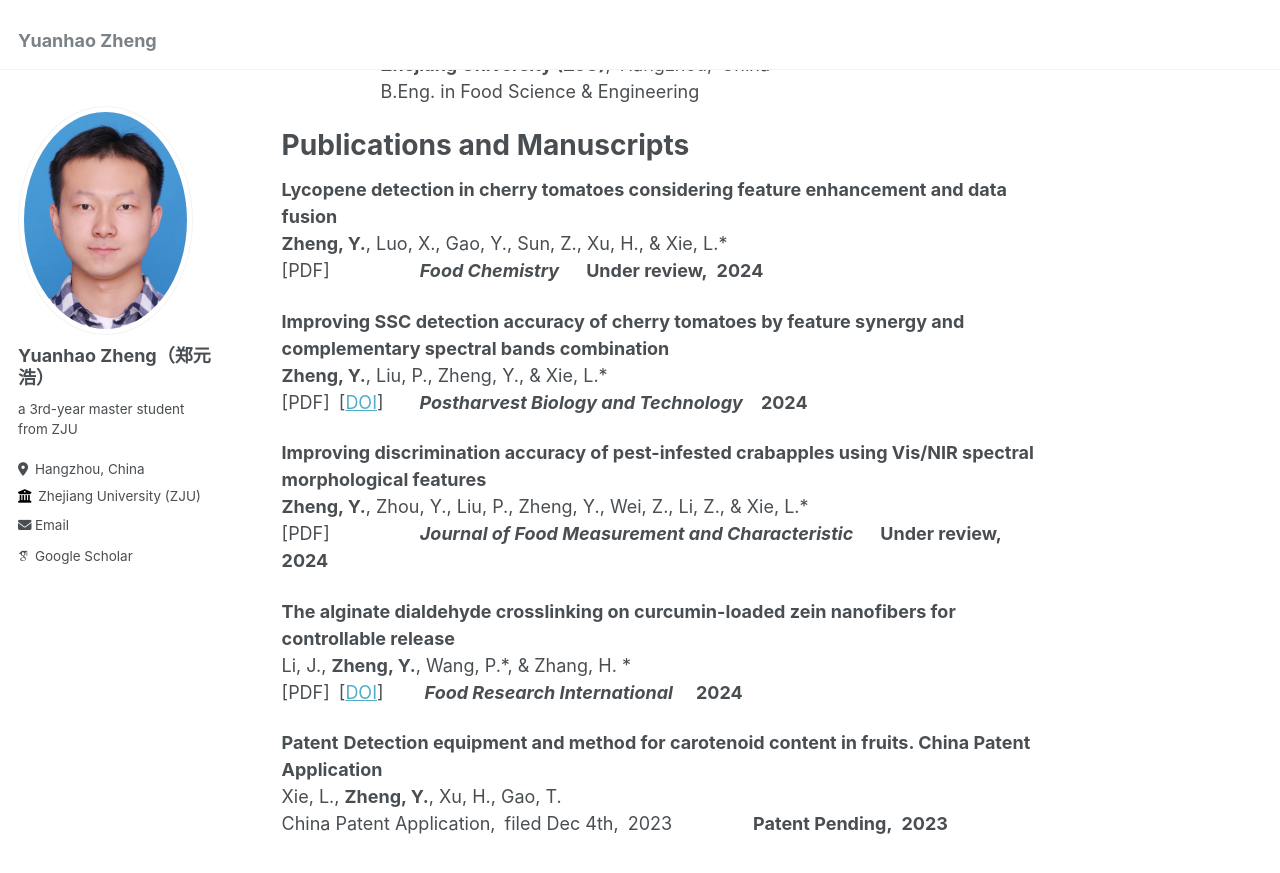
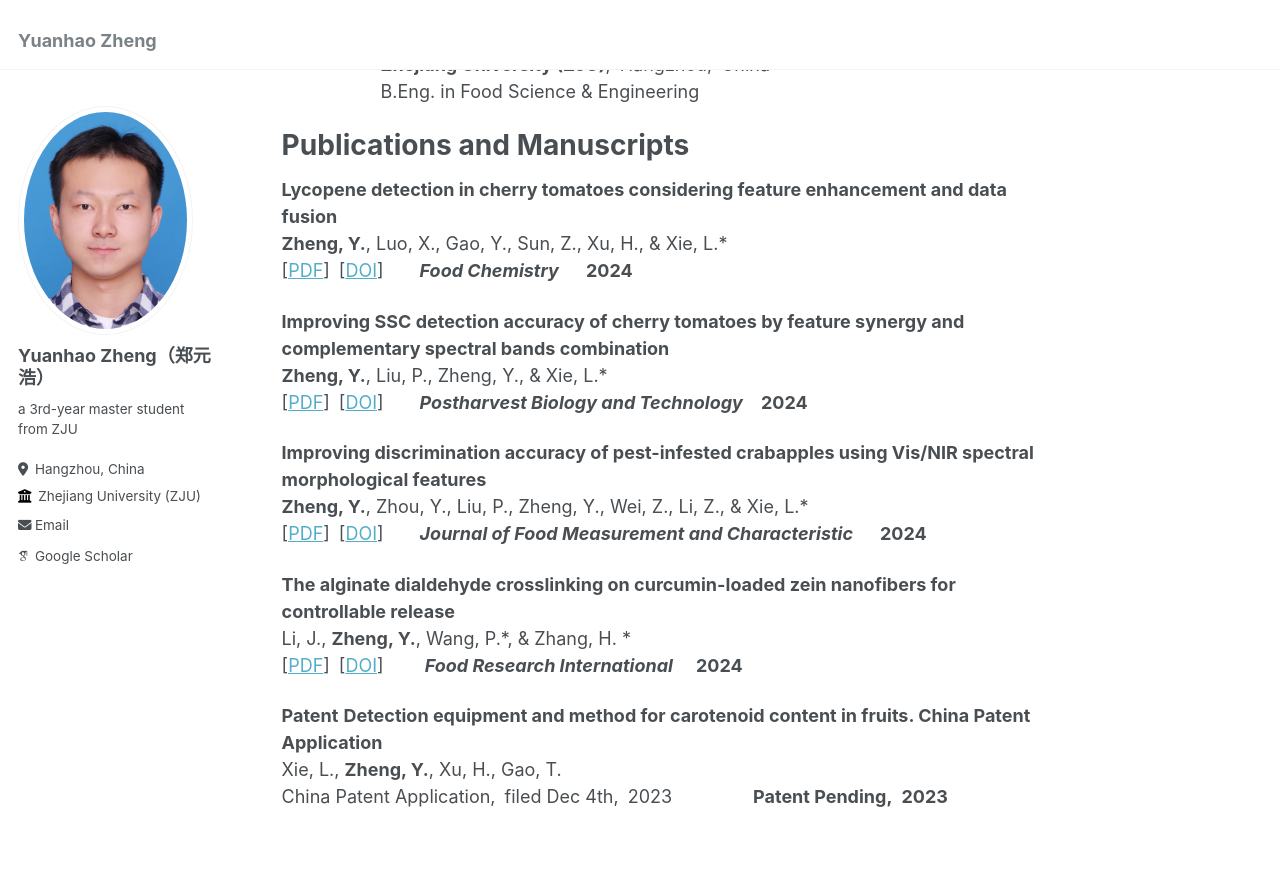
Before and after one commit to Zheng-Yuanhao/Zheng-Yuanhao.github.io, a Jekyll site: the page built from _pages/about.md, in a window 1280 px wide and 900 px high, scrolled down 593 px. Shown: the top 873 px of the window. Built offline with Jekyll 4.4.1, drawn with Linux system fonts in a browser that asks for light colours; some web fonts are replaced.

Commit message:
Update about.md

```diff
--- a/_pages/about.md
+++ b/_pages/about.md
@@ -32,22 +32,22 @@ Publications and Manuscripts
 
 **Lycopene detection in cherry tomatoes considering feature enhancement and data fusion**<br>
 **Zheng, Y.**, Luo, X., Gao, Y., Sun, Z., Xu, H., & Xie, L.*  <br>
-[PDF]&ensp;&ensp;&ensp;&ensp;&ensp;&ensp;&ensp;&ensp;&ensp;&ensp;***Food Chemistry***&ensp;&ensp;&ensp;**Under review,&ensp;2024**
+[[PDF](../files/Lycopene detection in cherry tomatoes with feature enhancement and data fusion.pdf)]&ensp;[[DOI](https://doi.org/10.1016/j.foodchem.2024.141183)]&ensp;&ensp;&ensp;&ensp;***Food Chemistry***&ensp;&ensp;&ensp;**2024**
 
 
 **Improving SSC detection accuracy of cherry tomatoes by feature synergy and complementary spectral bands combination**<br>
 **Zheng, Y.**, Liu, P., Zheng, Y., & Xie, L.*  <br>
-[PDF]&ensp;[[DOI](https://doi.org/10.1016/j.postharvbio.2024.112922)]&ensp;&ensp;&ensp;&ensp;***Postharvest Biology and Technology***&ensp;&ensp;**2024**
+[[PDF](../files/Improving SSC detection accuracy of cherry tomatoes by feature synergy and complementary spectral bands combination.pdf)]&ensp;[[DOI](https://doi.org/10.1016/j.postharvbio.2024.112922)]&ensp;&ensp;&ensp;&ensp;***Postharvest Biology and Technology***&ensp;&ensp;**2024**
 
 
 **Improving discrimination accuracy of pest-infested crabapples using Vis/NIR spectral morphological features**<br>
 **Zheng, Y.**, Zhou, Y., Liu, P., Zheng, Y., Wei, Z., Li, Z., & Xie, L.*  <br>
-[PDF]&ensp;&ensp;&ensp;&ensp;&ensp;&ensp;&ensp;&ensp;&ensp;&ensp;***Journal of Food Measurement and Characteristic***&ensp;&ensp;&ensp;**Under review,&ensp;2024**
+[[PDF](../files/Improving discrimination accuracy of pest-infested crabapples using Vis-NIR spectral morphological features.pdf)]&ensp;[[DOI](https://doi.org/10.1007/s11694-024-02841-y)]&ensp;&ensp;&ensp;&ensp;***Journal of Food Measurement and Characteristic***&ensp;&ensp;&ensp;**2024**
 
 
 **The alginate dialdehyde crosslinking on curcumin-loaded zein nanofibers for controllable release**<br>
 Li, J., **Zheng, Y.**, Wang, P.*, & Zhang, H. *  <br>
-[PDF]&ensp;[[DOI](https://doi.org/10.1016/j.foodres.2024.113944)]&ensp;&ensp;&ensp;&ensp; _**Food Research International**_ &ensp;&ensp;**2024**
+[[PDF](../files/The alginate dialdehyde crosslinking on curcumin-loaded zein nanofibers for controllable release.pdf)]&ensp;[[DOI](https://doi.org/10.1016/j.foodres.2024.113944)]&ensp;&ensp;&ensp;&ensp; _**Food Research International**_ &ensp;&ensp;**2024**
 
 
 **Patent** **Detection equipment and method for carotenoid content in fruits. China Patent Application**<br>
```
